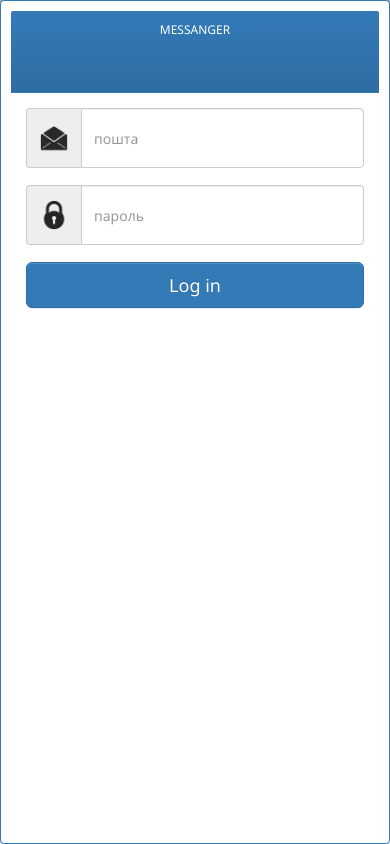
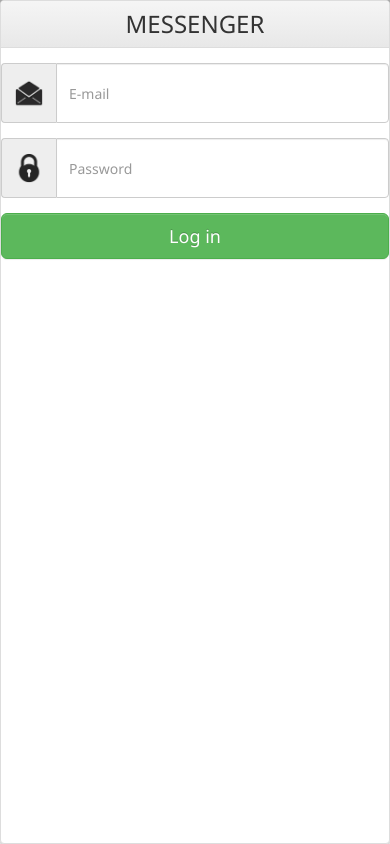
Before and after one commit to BorisovDmytro/IKS_PROJECT, a website with bundled scripts: page Messanger/Messanger/www/index.html in a window 390 px wide. Built offline with nearby package versions, Linux system fonts and the light colour scheme.

Commit message:
Add login pages

```diff
--- a/Messanger/Messanger/www/html/AuthTemplate.html
+++ b/Messanger/Messanger/www/html/AuthTemplate.html
@@ -1,26 +1,42 @@
+<div class="container-fluid" style="margin: 0; height: 100vh; padding:0;">
+    <div class="panel panel-default" style="min-height: 100%; margin:0; overflow: hidden;">
+        <div class="panel-heading">
+            <div>
+                <h1 align="center" style="margin:0;">Messenger</h1>
+            </div>
+        </div>
 
-<div class="panel panel-primary" style="width: 100%; height: 100vh; padding: 10px; margin: 0;">
-  <div class="panel-heading" style="height: 10%; text-align:center;">Messanger</div>
-  <div class="panel-body form-horizontal" style="height: 80%">
+        <div class="panel-body" style="height: calc(100% - 90px); overflow: hidden; align-items: center; line-height: 100px;">
 
+            <div class="form-horizontal" style="display: inline-block; vertical-align: middle;">
+                <div class="form-group">
                     <div class="input-group">
                         <div class="input-group-addon">
                             <img src="images/email.png" width="30" height="30" />
                         </div>
                         <input type="email" class="form-control" style="height: 60px;"
-             id="email" placeholder="пошта" ng-model="$ctrl.loginModel.email">
+                                id="email" placeholder="E-mail" ng-model="$ctrl.loginModel.email">
+                    </div>
                 </div>
 
-    <br>
+                <div class="form-group">
                     <div class="input-group">
-      <span class="input-group-addon"><img src="images/pass.png" width="30" height="30" /></span>
-      <input type="password" class="form-control" id="pass" placeholder="пароль" style="height: 60px;" ng-model="$ctrl.loginModel.pass">
+                        <div class="input-group-addon">
+                            <img src="images/pass.png" width="30" height="30" />
+                        </div>
+                        <input type="password" class="form-control"
+                                id="pass" placeholder="Password" style="height: 60px;" ng-model="$ctrl.loginModel.pass">
+                    </div>
                 </div>
 
-    <br>
-    <button type="button" class="btn btn-primary btn-block btn-lg" ng-click="$ctrl.onSubmite()">
+                <div class="form-group">
+                    <button type="button" class="btn btn-success btn-block btn-lg" ng-click="$ctrl.onSubmite()">
                         Log in
                     </button>
                 </div>
 
             </div>
+
+        </div>
+    </div>
+</div>
```
Also changed, not shown: Messanger/Messanger/config.xml (+23 -35 lines), 1 other file. Lines whose indentation alone changed are shown as unchanged.
